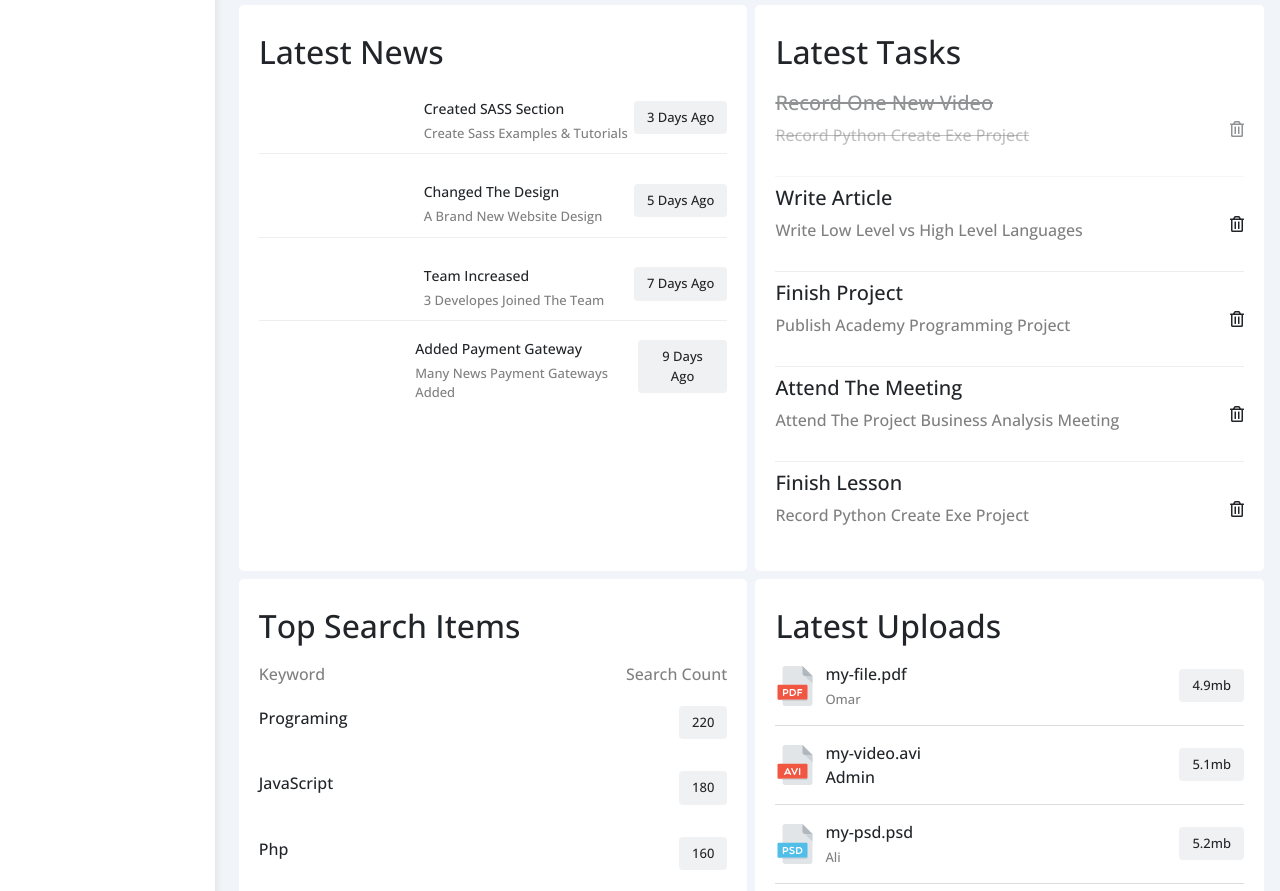
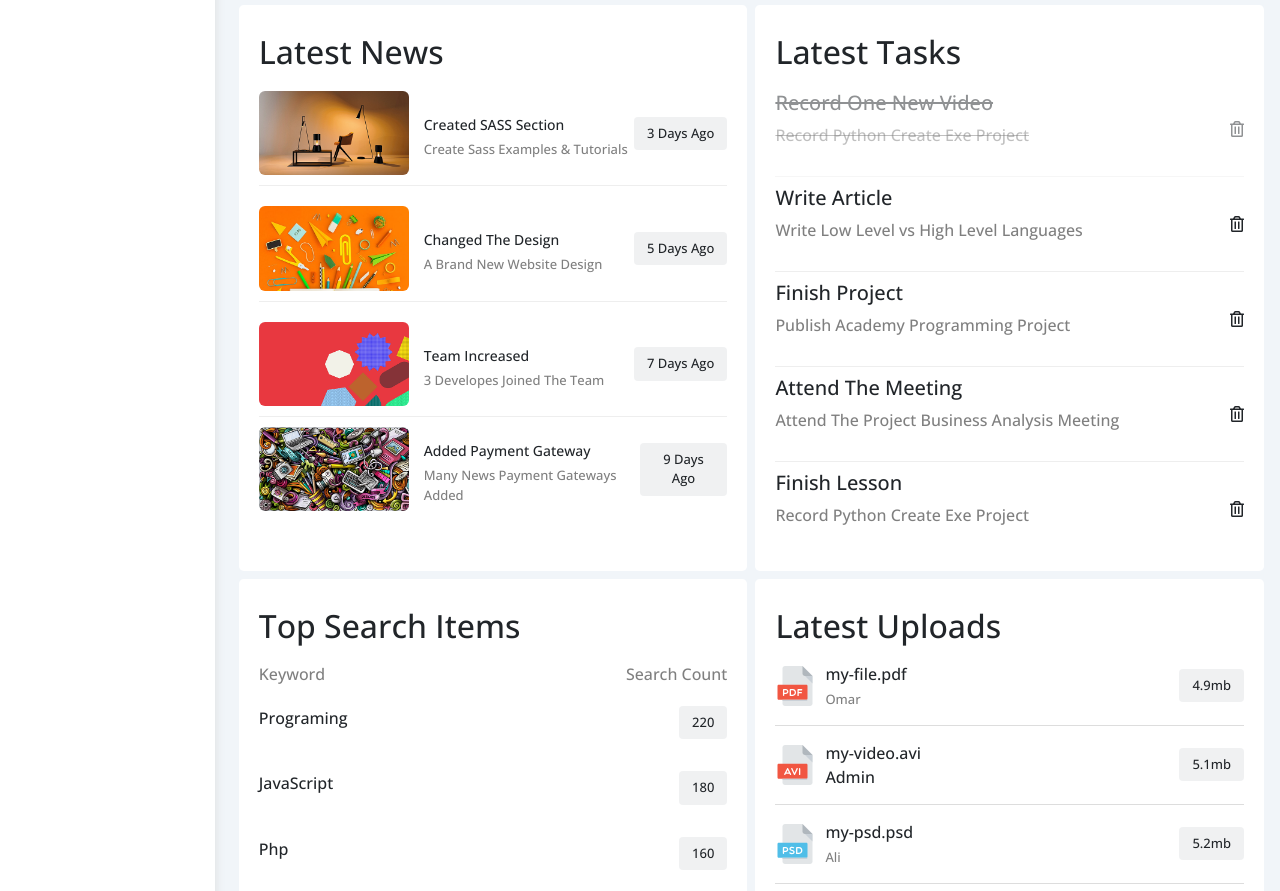
Before and after one commit to omarelnahs/Dashboard, a plain HTML site: page index.html in a window 1280 px wide. Shown: the part 1050-1941 px from the top of the page. Drawn offline with nearby package versions, Linux system fonts and the light colour scheme; the site is published under a folder, as on GitHub Pages, so addresses that start at the root find nothing.

Commit message:
Update index.html

```diff
--- a/index.html
+++ b/index.html
@@ -219,7 +219,7 @@
                 <div class="latest-news bg-white rounded-3 p-20 text-center text-md-start">
                     <h2 class="mt-2 mb-10">Latest News</h2>
                     <div class="news-row d-block d-md-flex align-items-center">
-                        <img class="img" src="/imgs/news-01.png" alt="">
+                        <img class="img" src="./imgs/news-01.png" alt="">
                         <div class="info">
                             <h3>Created SASS Section</h3>
                             <p class="m-0 fs-13 text-black-50">Create Sass Examples & Tutorials</p>
@@ -227,7 +227,7 @@
                         <div class="btn bg-secondary bg-opacity-10 fs-13 label">3 Days Ago</div>
                     </div>
                     <div class="news-row d-block d-md-flex align-items-center">
-                        <img class="img" src="/imgs/news-02.png" alt="">
+                        <img class="img" src="./imgs/news-02.png" alt="">
                         <div class="info">
                             <h3>Changed The Design</h3>
                             <p class="m-0 fs-13 text-black-50">A Brand New Website Design</p>
@@ -235,7 +235,7 @@
                         <div class="btn bg-secondary bg-opacity-10 fs-13 label">5 Days Ago</div>
                     </div>
                     <div class="news-row d-block d-md-flex align-items-center">
-                        <img class="img" src="/imgs/news-03.png" alt="">
+                        <img class="img" src="./imgs/news-03.png" alt="">
                         <div class="info">
                             <h3>Team Increased</h3>
                             <p class="m-0 fs-13 text-black-50">3 Developes Joined The Team</p>
@@ -243,7 +243,7 @@
                         <div class="btn bg-secondary bg-opacity-10 fs-13 label">7 Days Ago</div>
                     </div>
                     <div class="news-row d-block d-md-flex align-items-center">
-                        <img class="img" src="/imgs/news-04.png" alt="">
+                        <img class="img" src="./imgs/news-04.png" alt="">
                         <div class="info">
                             <h3>Added Payment Gateway</h3>
                             <p class="m-0 fs-13 text-black-50">Many News Payment Gateways Added</p>
```
